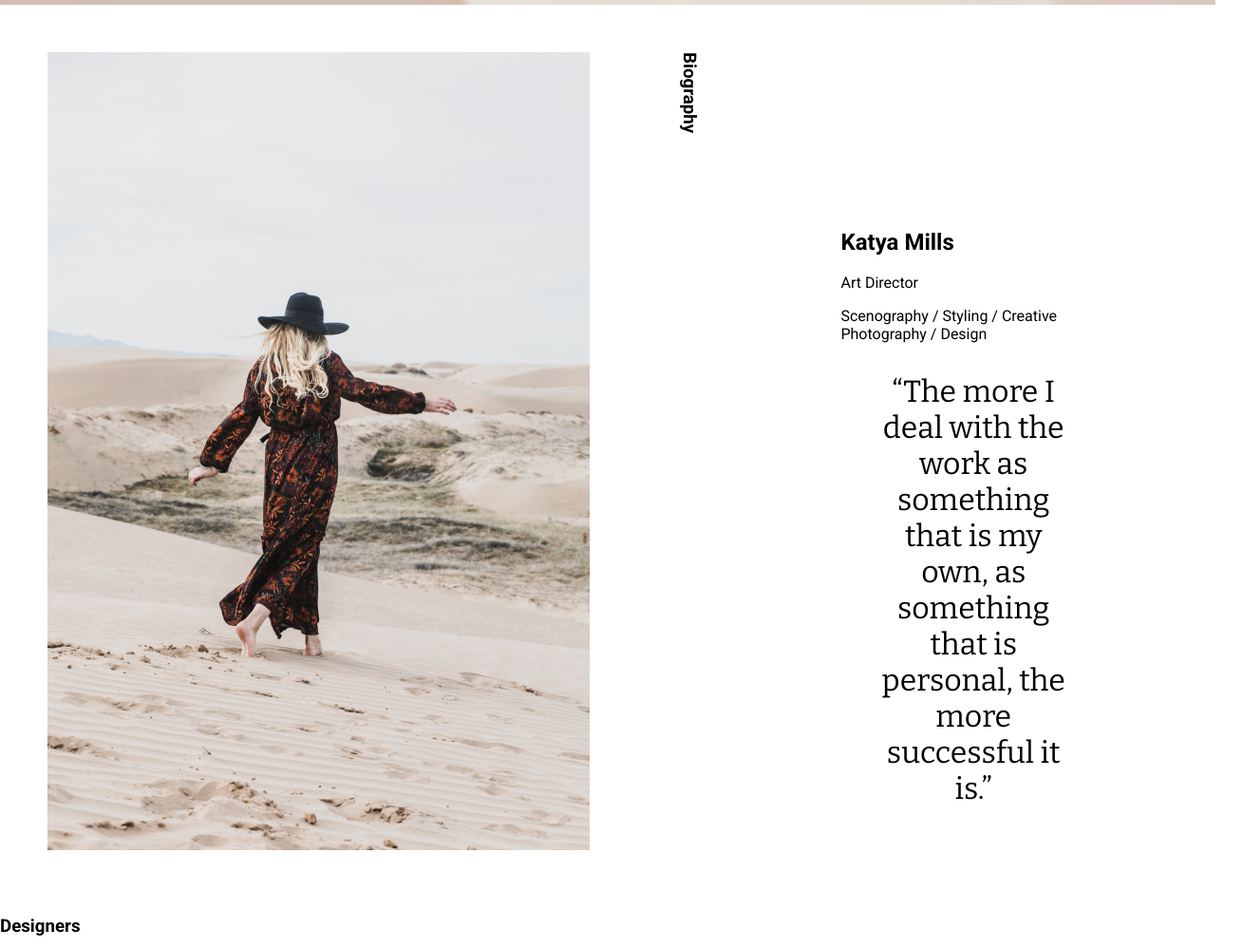
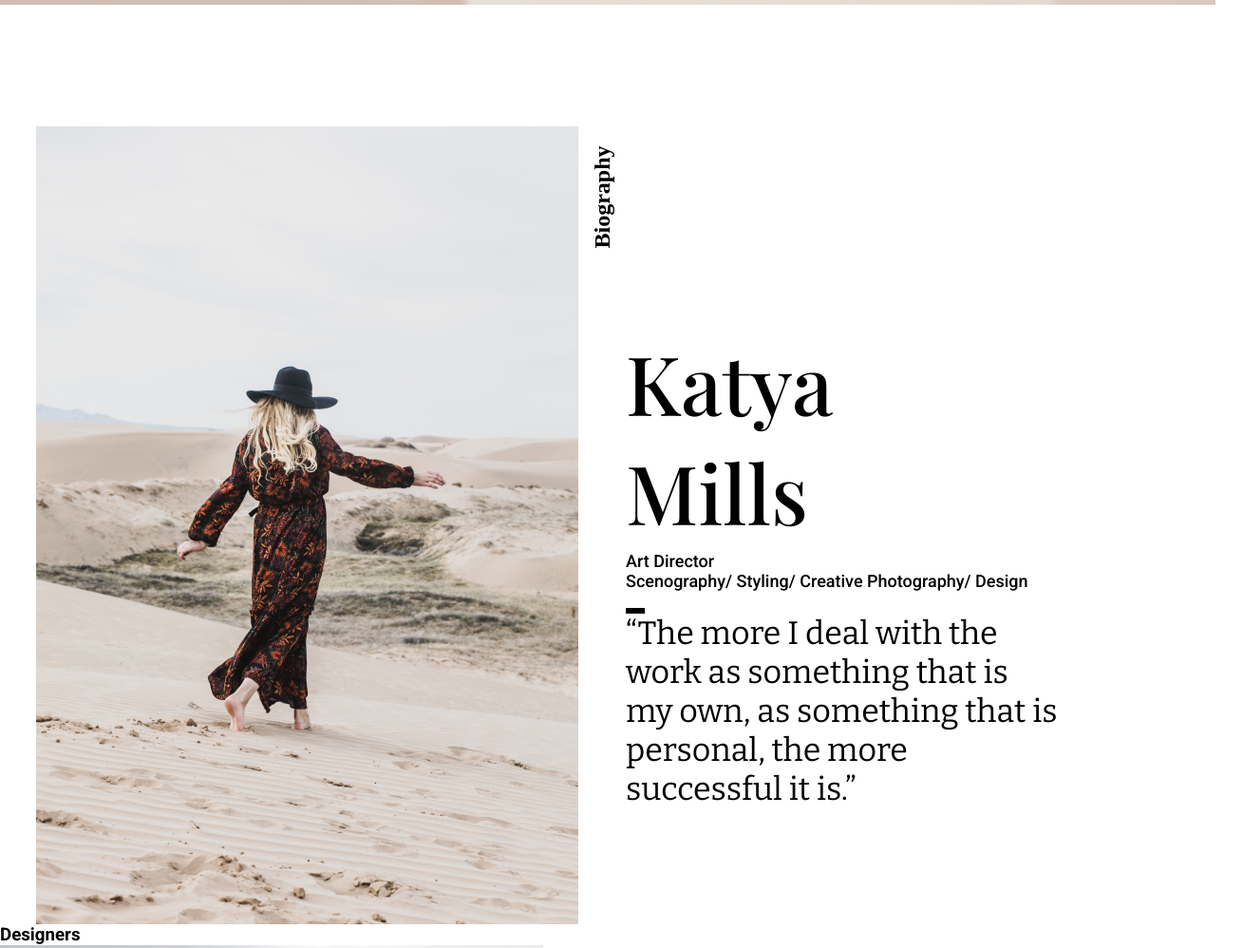
Before and after one commit to Dauria81/improved-happiness, a plain HTML site: page index.html in a window 1280 px wide. Shown: the part 760-1758 px from the top of the page at 95% size, 1309 px wide, since content can reach past the window. Drawn offline with nearby package versions, Linux system fonts and the light colour scheme.

Commit message:
grid-template-column % changed

```diff
--- a/css.css
+++ b/css.css
@@ -4,7 +4,7 @@ font-family: 'Playfair Display', serif;
     font-family: 'Roboto', sans-serif;
     flex-shrink: 0;
     }
-body { margin: 0px;}
+    body { margin: 0px; padding: 0;}
     .container {
         display: flex;
         max-width: 100%;
@@ -12,7 +12,10 @@ body { margin: 0px;}
         outline: 1px solid  #FFF;
         box-sizing: border-box;
     }
-
+    h2, h3, ul, p {
+        margin: 0;
+        padding: 0;
+      }
     .logo {
         padding: 0;
         margin: 0;
@@ -108,64 +111,129 @@ font-weight: 500;
     line-height: normal;
     }
 
-.block-bio {
-max-width: 115px;
-height: 23px;
-top: 1033px;
-left: 738px;
+    ul {
+        list-style: none;
       }
 
     .nav-bio {
         display: flex;
-flex-direction: row;
-align-items: center;
         justify-content: center;
-gap: 80px;
         background-color: #FFF;
-top: 916px;
-left: 138px;
-max-width: 1165px;
-height: auto;
+        max-width: 90%;
+        margin-top: 10%;
+        margin-right: 5%;
+    }
+
+    .block-bio {
+    padding: 90px 0 0 0;
+    width: 50px;
+    color: #000;
+    font-family: "Roboto-Bold";
+    font-size: 24px;
+    font-style: normal;
+    font-weight: 700;
+    line-height: normal;
     }
 
     .bio-1 {
-max-width: 466px;
-height: auto;
-text-align: left;
-padding: 50px;
+        max-width: 571px;
+        justify-content: end;
     }
 
     .bio-2 {
-align-self: baseline;
-max-width: 115px;
-height: 23px;
-top: 1033px;
-left: 738px;
-writing-mode: vertical-rl;
-padding: 50px;
+    display: block;
+    transform: rotate(-90deg);
     }
 
     .bio-3 {
-    max-width: auto;
+        display: flex;
+        max-width: 455px;
         height: auto;
+        flex-direction: column;
+        justify-content: center;
+        align-content: space-between;
          }
+
+    .katya {
+        padding: 90px 0 0 0;
+        width: 50px;
+        height: auto;
+        font-family: 'Playfair Display', serif;
+        color: #000;
+        font-size: 86px;
+        font-style: medium;
+        font-weight: 500;
+        text-align: left;
+        align-content: center;
+    }
+
+    .block-art{
+        display: inline-block;
+        height: auto;
+        color: #000;
+        text-align: left;
+        font-family: "Roboto";
+        font-size: 18px;
+        font-style: normal;
+        font-weight: 500;
+        line-height: normal;
+        margin-top: 5px;
+        }
+
+    .block-art-description {
+        display: flex;
+        padding-left: 0;
+        flex-wrap: wrap;
+    }
+
+    .bio-list:nth-of-type(n+2):before {
+        content: "/";
+        width: 10px;
+        height: 10px;
+     }
+
+    .quotes-bio {
+        display: block;
+        width: 20px;
+        height: 6px;
+        background-color: #000;
+        margin-top: 18px;
+    }
+    blockquote {margin: 0;}
+    .blockquote {
+        display: flex;
+        max-width: 455px;
+        height: auto;
+        margin: 0;
+       }
+
+    .quote {
+        display: flex;
+        color: #000;
+        text-align: left;
+        font-family: "Bitter";
+        font-size: 32px;
+        font-style: normal;
+        font-weight: 400;
+        line-height: normal;
+        margin-top: 18px;
+        overflow: hidden;
+    }
+
 
     .testimonials-block {
         display: grid;
-    grid-template-columns: 20% 20% 10% 30%;
+        grid-template-columns: 10% 30% 15% 20%;
         grid-template-rows: repeat(3,1fr);
         /*background-color: aqua;*/
-    max-width: 100vp;
-    max-height: 760px;
         margin-top: 100px;
         column-gap: 20px;
         justify-content: center;
-    justify-self: center;
             }
+
         .references {
         text-decoration: none;
         color: #000;
-
         }
     .testimonials-web {
         grid-column: 1/2;
@@ -200,17 +268,13 @@ padding: 50px;
     .test-image {
         grid-column: 2/3;
         grid-row: 1/4;
+        width: 100%;
+        object-fit:cover;
         }
 
-.Block-testimonials {
-    grid-column: 3/4;
-    grid-row: 1/4;
+    .block-testimonials {
         transform:rotate(-90deg);
-    align-content: start;
-    justify-self: start;
-    gap: 200px 0 20px 20px;
-    line-height: normal;
-    padding: 200px;
+        text-align: end;
          }
 
     .quotes-test-image2 {
@@ -222,7 +286,7 @@ padding: 50px;
         justify-content: center;
         max-width: 451px;
     }
-.quotes {
+    .testimonials-quotes {
         max-width: 221px;
         max-height: 304px;
         color: #000;
--- a/index.html
+++ b/index.html
@@ -25,23 +25,31 @@
             <p class="block-art-description"> Modern Web Studio </p>
         </div>
     </section>
-    <section>
-        <div class="nav-bio">
-            <div class="bio-1"> <img src="/img/Katya Mills photo.jpg" alt="Katya Mills photo" /> </div>
-            <div class="bio-2">
-                <h3 class="block-bio" id="Biography">Biography</h3>
+    <section  class="nav-bio">
+               <picture class="bio-1">
+                <source srcset="./img\Katya Mills mob.jpg" media="(max-width: 767px)">
+                <source srcset="./img\Katya Mills mob.jpg" media="(max-width: 350px)">
+                <img src="/img/Katya Mills photo.jpg" alt="Katya Mills photo">
+            </picture>
+        <h2 class="block-bio" id="Biography">  <span class="bio-2">Biography</span> </h2>
+
+        <div class="bio-3">
+            <h2 class="katya"> Katya Mills </h2>
+            <div class="block-art"> <p>Art Director</p>
+            <ul class="block-art-description">
+                <li class = "bio-list"></li>Scenography</li>
+                <li class = "bio-list"> Styling</li>
+                <li class = "bio-list"> Creative Photography</li>
+                <li class = "bio-list"> Design</li>
+            </ul>
             </div>
-            <div class="bio-3">
-                <h2> Katya Mills </h2>
-                <p class="block-art"> Art Director </p>
-                <p class="block-art-description"> Scenography / Styling / Creative Photography / Design </p>
-                <blockquote>
-                    <p class="quotes">“The more I deal with the work as something that is my own, as something that is
-                        personal,
-                        the more successful it is.” </p>
+            <div class = "quotes-bio"></div>
+                <div class="blockquote">
+                <blockquote> <p class="quotes">“The more I deal with the work as something that is my own, as something that is personal, the more successful it is.” </p>
                 </blockquote>
-            </div>
+                </div>
         </div>
+
     </section>
     <section>
         <h3 class="chapter" id="Designers">Designers</h3>
@@ -71,6 +79,7 @@
             <p><b>Skills/</b>Design Strategy / Marketing </p>
         </article>
     </section>
+
     <section class="testimonials-block">
         <div class="testimonials-web"> <b>Website</b> <br> <a class="references"
                 href="www.whitepapers.com">www.whitepapers.com</a> </div>
@@ -79,14 +88,15 @@
         <div class="testimonials-creat"> <b>Creativity</b> <br> <a class="references"
                 href="www.whitepapers.com">www.whitepapers.com</a> </div>
         <div class="test-image"> <img src="./img/Testimonials1.jpg" alt="Testimonials1" /> </div>
-       <div class="Block-testimonials"> <h3 id="Testimonials">Testimonials</h3> </div>
+       <h3 class="block-testimonials" id="Testimonials">Testimonials</h3>
        <div class="quotes-test-image2">
-       <div class="quotes"> <blockquote>
+       <div class="testimonials-quotes"> <blockquote>
             <p class="quotes">"I just really want to do good work and work with some great people,
                 people who challange me." </p>
         </blockquote> </div>
         <div class="test-image2"> <img src="./img/Testimonials2.jpg" alt="Testimonials2" /> </div> </div>
     </section>
+
     <section>
         <h3 class="chapter" id="Strong points">Strong points</h3>
         <img src="./img/Strong points1.jpg" alt="Strong points1" />
```
Lines whose indentation alone changed are shown as unchanged.
